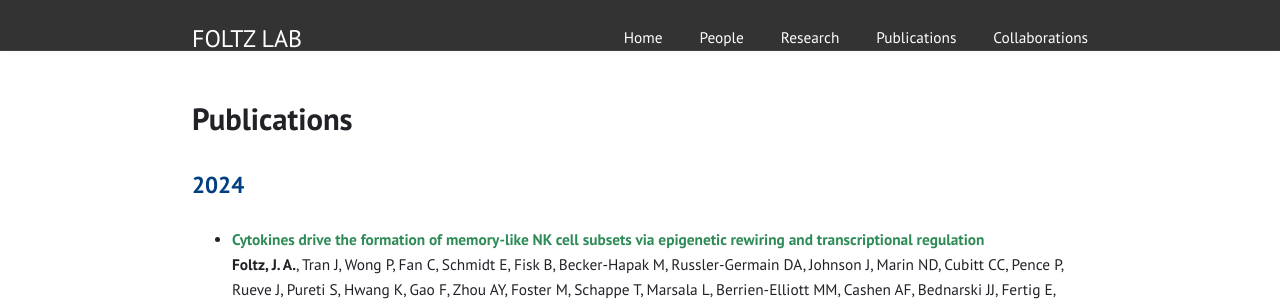
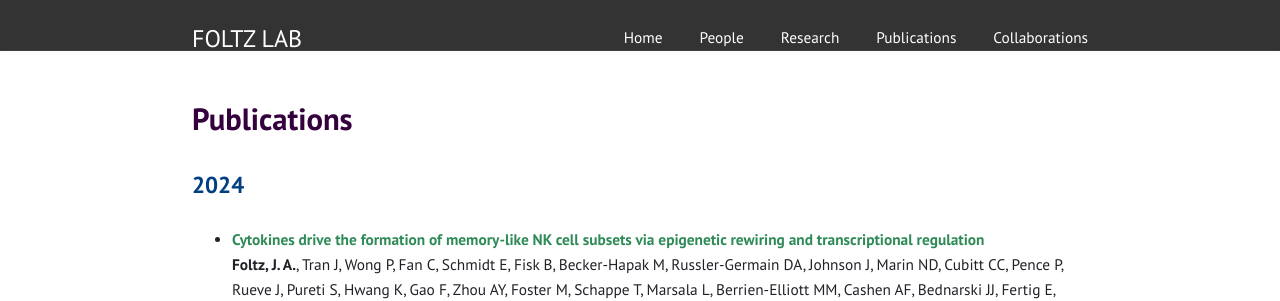
Before and after one commit to Foltz-Lab/Foltz-Lab.github.io, a Jekyll site: the page built from publications.html, in a window 1280 px wide. Shown: the top 301 px of the page. Built offline with Jekyll 4.4.1, drawn with Linux system fonts in a browser that asks for light colours.

Commit message:
Update publications.html

```diff
--- a/publications.html
+++ b/publications.html
@@ -3,7 +3,7 @@ layout: default
 title: "Publications"
 ---
 <div style="width: 70%; max-width: 1200px; margin: 0 auto; padding: 1.5em;">
-<h1>Publications</h1>
+<h1 style="color: #34003e;" >Publications</h1>
 <div class="year-section">
         <h3 style="color: #004080; font-size: 1.5em;" >2024</h3>
 <ul>
```
